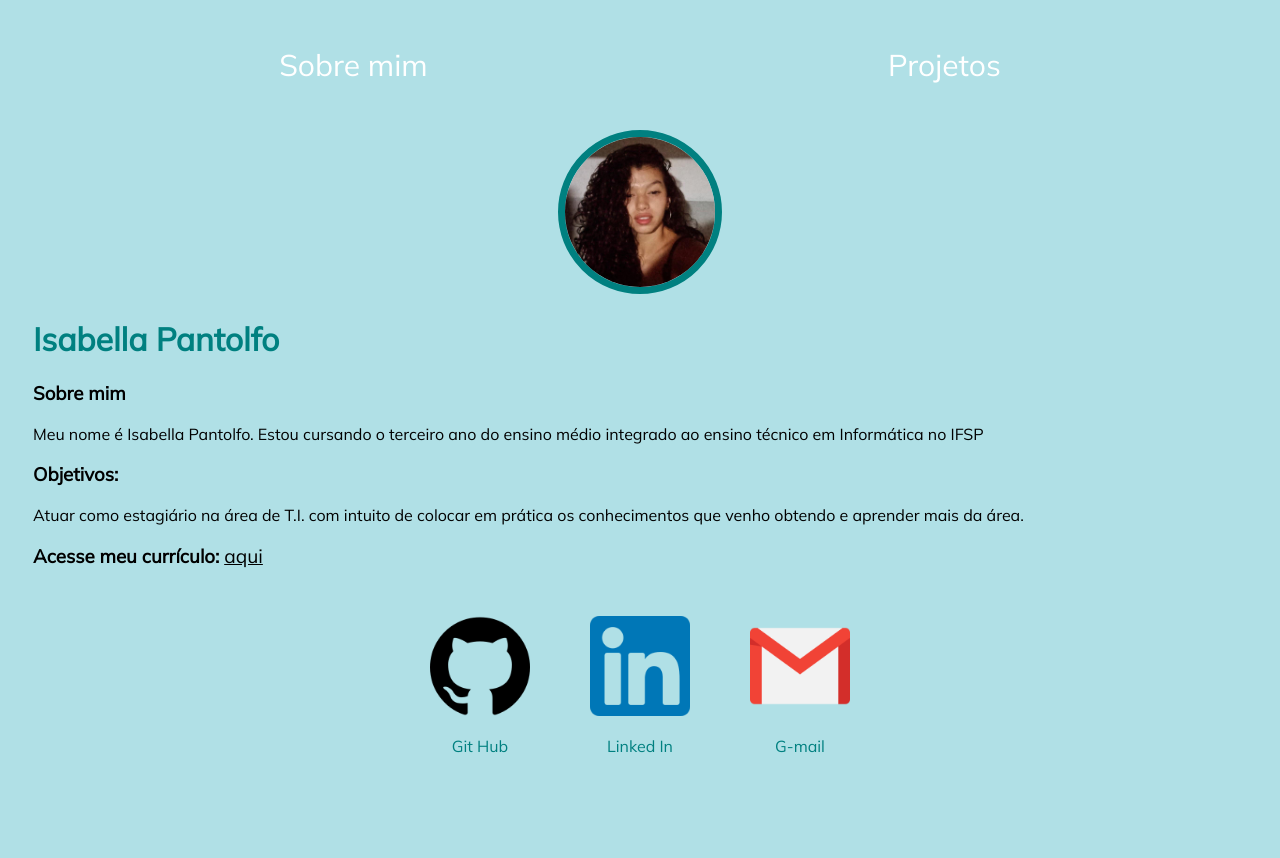
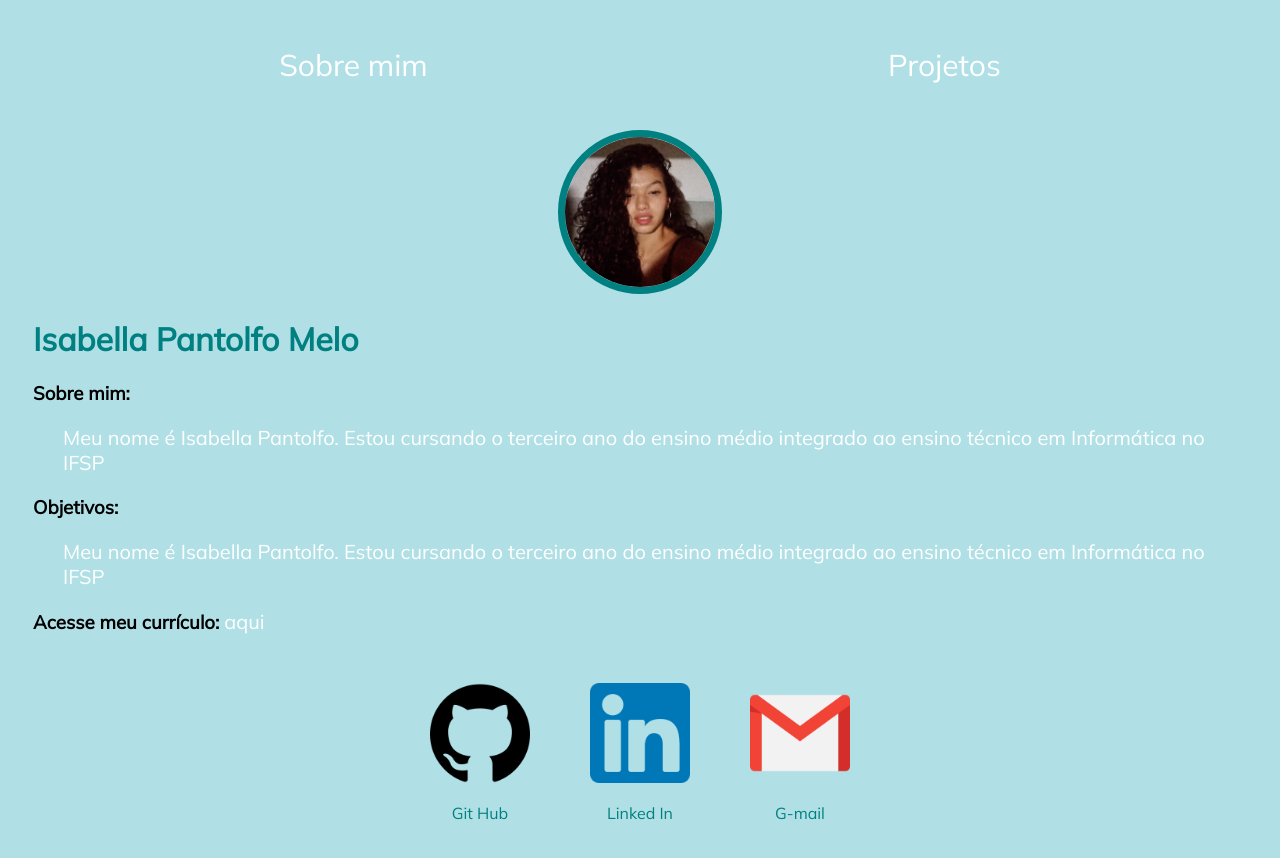
Before and after one commit to pantolfoo/portfolio, a plain HTML site: page index.html in a window 1280 px wide. Before the commit the page ends 810 px from the top, so only its background shows below. Drawn offline with Linux system fonts and the light colour scheme.

Commit message:
Add files via upload

```diff
--- a/index.css
+++ b/index.css
@@ -91,11 +91,11 @@ nav a:hover{
 }
 
 #curriculo { /*#: muda id*/
-    color: black;
     padding-bottom: 100px;
-    font-size:1.2rem; /*tamanho da fonte*/
-    text-decoration: underline;
+    text-decoration: none;
     font-weight: normal;
+    color: white; /*cor do texto da tag h1*/
+    font-size: 20px;
 }
 
 .descricao{
@@ -104,3 +104,11 @@ nav a:hover{
     font-size: 20px;
     margin-top: 20px;
 }
+
+.desc_me{
+    color: white; /*cor do texto da tag h1*/
+    text-align: left;
+    padding-left: 30px;
+    font-style: none;
+    font-size: 20px;
+}
--- a/index.html
+++ b/index.html
@@ -4,7 +4,7 @@
 <head>
     <meta charset="UTF-8">
     <meta name="viewport" content="width=device-width, initial-scale=1.0">
-    <title>Isabella Pantolfo</title> <!--titulo do site-->
+    <title>Isabella Pantolfo Melo</title> <!--titulo do site-->
     <link rel="stylesheet" href="./index.css"> <!--stylesheet estilizar pgn || referenicar a pasta dps ao css-->
 </head>
 
@@ -29,23 +29,29 @@
             <div class="imagem">
                 <img src="./img/Isabella.jpeg">
             </div>
-            <h1>Isabella Pantolfo</h1>
+            <h1>Isabella Pantolfo Melo</h1>
         </header>
 
         <main>
             <section>
-                <h3> Sobre mim</h3>
+                <h3> Sobre mim: </h3>
+                <div class="desc_me">
                     <p>
                         Meu nome é Isabella Pantolfo. Estou cursando o terceiro ano do ensino médio integrado ao ensino
                         técnico em Informática no IFSP
                     </p>
+                </div>
+
             </section>
             <section>
                 <h3> Objetivos: </h3>
+                <div class="desc_me">
                     <p>
-                    Atuar como estagiário na área de T.I. com intuito de colocar em prática os conhecimentos que venho
-                    obtendo e aprender mais da área.
+                        Meu nome é Isabella Pantolfo. Estou cursando o terceiro ano do ensino médio integrado ao ensino
+                        técnico em Informática no IFSP
                     </p>
+                </div>
+
             </section>
             <section>
                 <h3> Acesse meu currículo:
```
Lines whose indentation alone changed are shown as unchanged.
